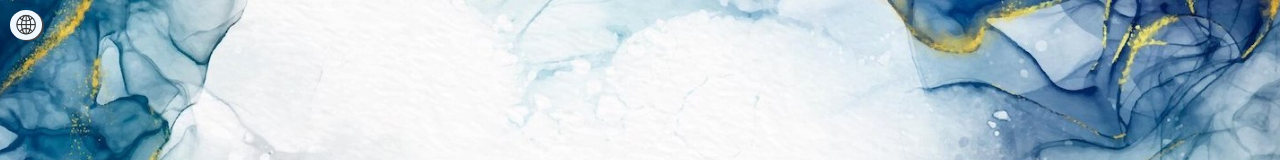
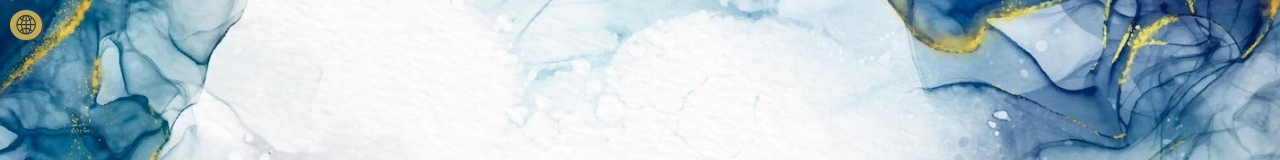
Before and after one commit to sasemanmanzar/Sara-Resume, a React (Create React App) app: page / in a window 1280 px wide. Shown: the top 160 px of the page. Built offline with nearby package versions, Linux system fonts and the light colour scheme.

Commit message:
set background-color yellow

```diff
--- a/src/Pages/One/One.css
+++ b/src/Pages/One/One.css
@@ -103,9 +103,9 @@
   /* width: 30px; */
   height: 30px;
   border-radius: 50%;
-  background-color: aliceblue;
+  /* background-color: aliceblue; */
+  background-color: rgba(220, 189, 90, 0.85);
   box-shadow: 2px 1px 1px 0 rgb(71, 69, 69), 0 6px 20px 0 rgba(0, 0, 0, 0.19);
-
   top: 10px;
   left: 10px;
 }
```
